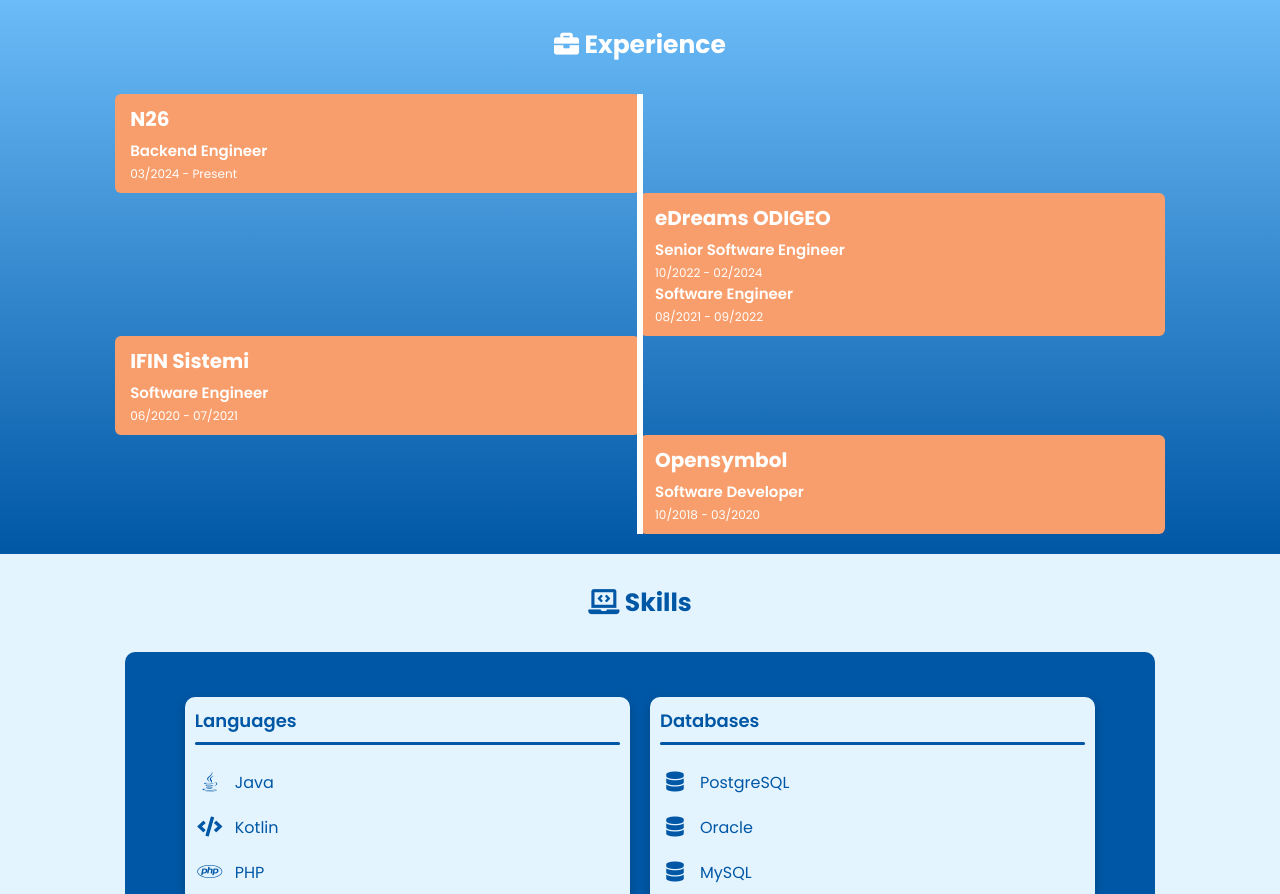
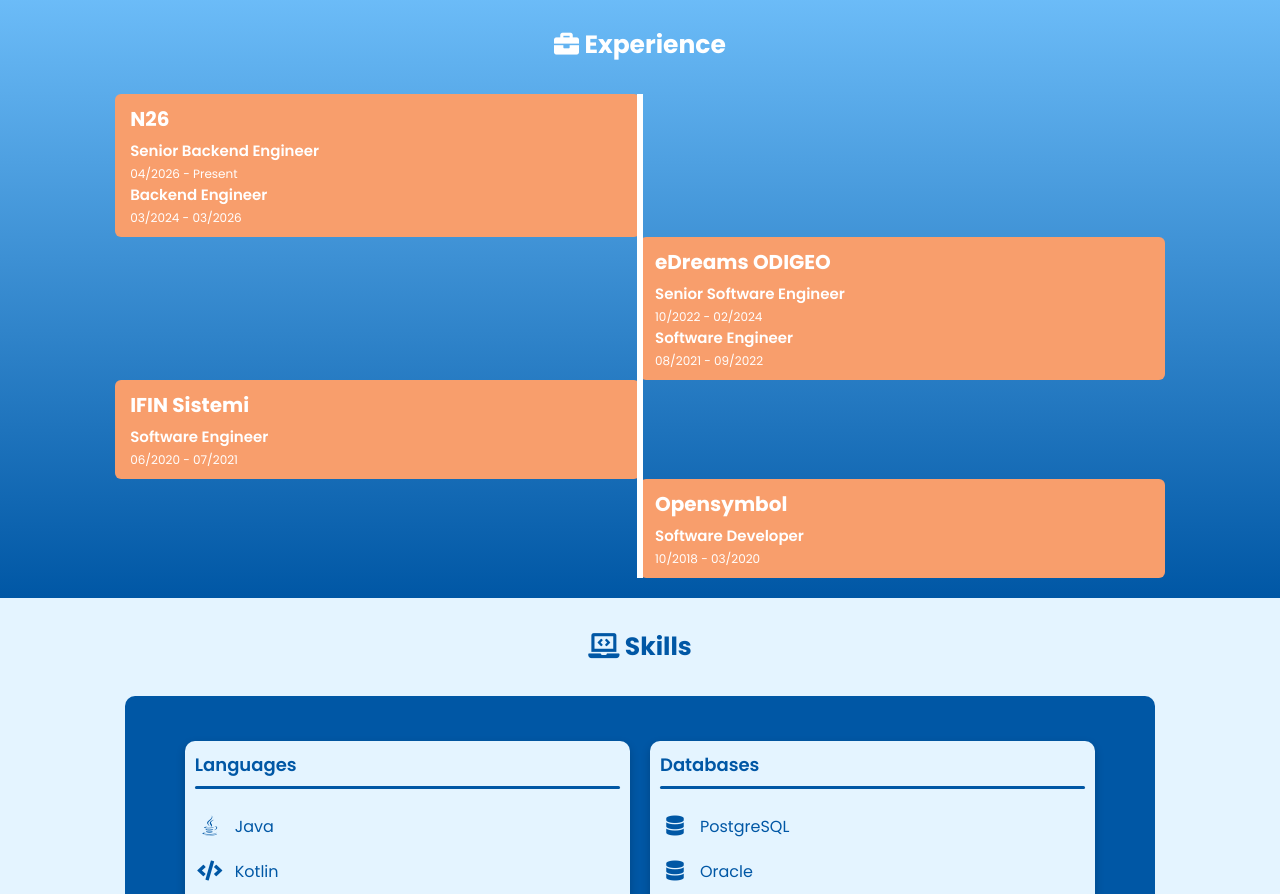
Before and after one commit to giannimanilia/giannimanilia.github.io, a React (Create React App) app: page / in a window 1280 px wide. Shown: the part 1620-2514 px from the top of the page. Built offline with nearby package versions, Linux system fonts and the light colour scheme.

Commit message:
Added senior backend engineer

```diff
--- a/src/components/Experience.js
+++ b/src/components/Experience.js
@@ -7,8 +7,12 @@
             company: "N26",
             roles: [
                 {
+                    name: "Senior Backend Engineer",
+                    date: "04/2026 - Present"
+                },
+                {
                     name: "Backend Engineer",
-                    date: "03/2024 - Present"
+                    date: "03/2024 - 03/2026"
                 }
             ],
             side: "left"
```
Also changed, not shown: 1 other file (tests, documents, lock files or other folders).
